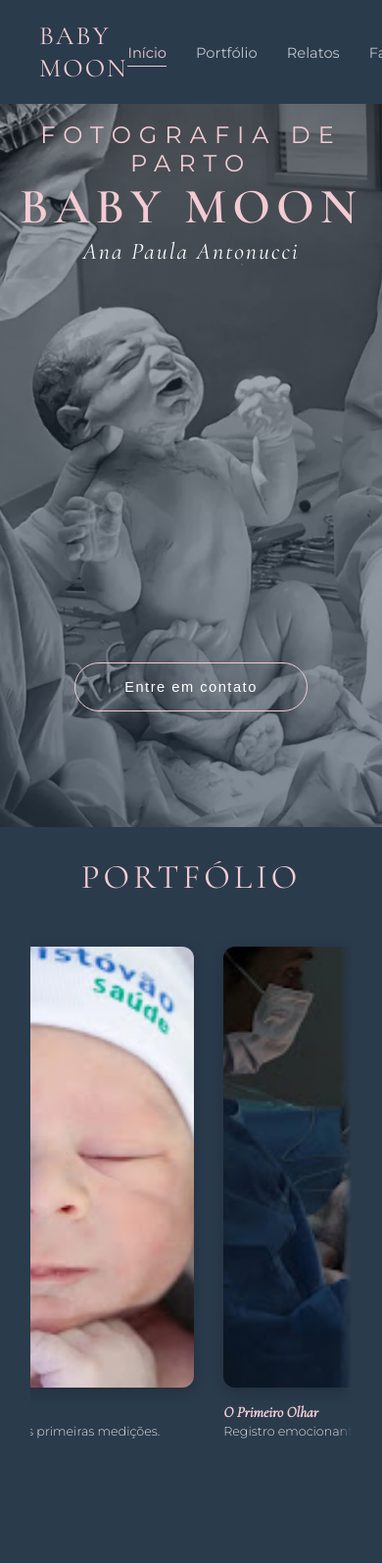
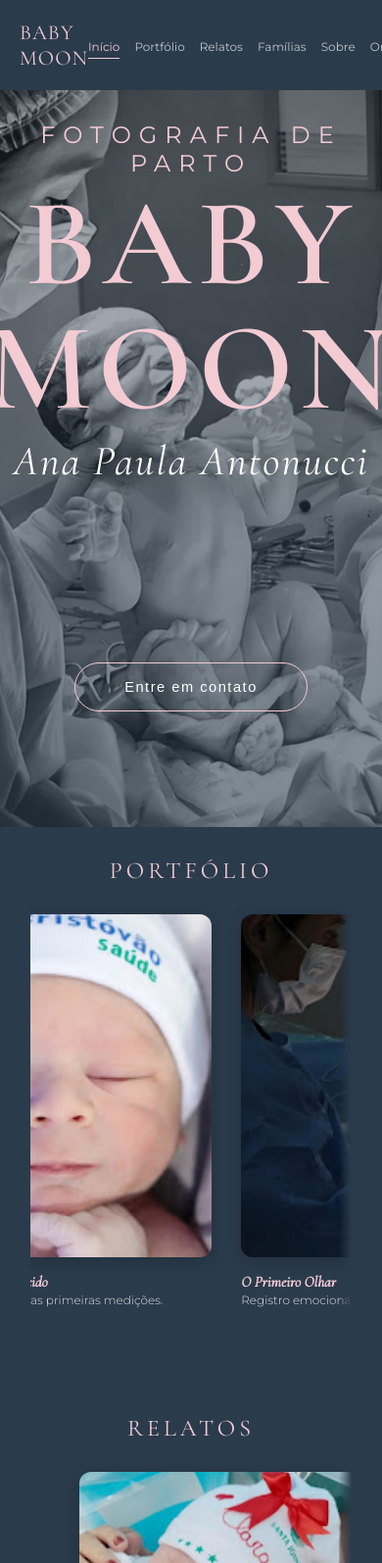
Before and after one commit to GiovannaAntonucci/BABYMOON, a plain HTML site: page index.html in a window 390 px wide. Shown: the top 1595 px of the page at 98% size. Drawn offline with nearby package versions, Linux system fonts and the light colour scheme.

Commit message:
Responsividade para cll

```diff
--- a/style.css
+++ b/style.css
@@ -460,27 +460,6 @@ body {
 }
 
 /* ==========================================================================
-   7. RESPONSIVIDADE (PARA CELULAR)
-   ========================================================================== */
-@media (max-width: 768px) {
-    .photo-grid, .about-container {
-        grid-template-columns: 1fr; /* No celular vira uma única coluna pra não esmagar */
-        gap: 40px;
-    }
-
-    .about-container {
-        text-align: center;
-    }
-
-    .hero-title {
-        font-size: 38pt; /* No celular ele reduz para não estourar a tela */
-    }
-    .hero-subtitle-bottom {
-        font-size: 18pt;
-    }
-}
-
-/* ==========================================================================
    VARIAÇÃO 1: PORTFÓLIO (Estilo Padrão e Alinhado)
    ========================================================================= */
    .photo-section:nth-of-type(2) .photo-card .image-holder {
@@ -700,3 +679,57 @@ body {
 .nav-link.active::after {
     width: 100%;
 }
+
+/* ==========================================================================
+   RESPONSIVIDADE (PARA CELULAR)
+   ========================================================================== */
+@media (max-width: 768px) {
+
+    /* 1. Ajustes no Menu de Navegação Superior (Navbar) */
+    .nav-container {
+        padding: 0 20px; /* Reduz o recuo nas bordas da tela */
+    }
+
+    .nav-logo {
+        font-size: 16pt; /* Diminui um pouco a logo para não ocupar espaço demais */
+        letter-spacing: 1px;
+    }
+
+    .nav-menu {
+        gap: 15px; /* Reduz o espaço entre os botões para caberem em uma linha só */
+    }
+
+    .nav-link {
+        font-size: 9pt; /* Diminui a letra dos links para não quebrar linha no celular */
+    }
+
+    /* 2. Ajustes nos Títulos das Seções */
+    .section-title {
+        font-size: 18pt; /* Deixa os títulos das seções proporcionais à tela do celular */
+        margin-bottom: 20px;
+    }
+
+    /* 3. Ajustes no Container do Carrossel */
+    .carousel-container {
+        padding: 0 10px; /* Margem sutil para as fotos não colarem 100% na tela */
+
+        /* Ajusta o efeito esfumaçado para 6% no celular, dando mais área útil para ver as fotos */
+        -webkit-mask-image: linear-gradient(to right, transparent 0%, black 6%, black 94%, transparent 100%);
+        mask-image: linear-gradient(to right, transparent 0%, black 6%, black 94%, transparent 100%);
+    }
+
+    /* 4. O SEGREDO: Redimensionar as fotos para que caiba mais de uma na tela do celular */
+    .photo-card {
+        flex: 0 0 75%; /* Cada foto vai ocupar 75% da largura da tela do celular */
+        max-width: 75%;
+    }
+
+    /* Ajusta a altura das imagens dentro do segurador (image-holder) */
+    .image-holder {
+        height: 350px; /* Uma altura vertical excelente para telas de celulares */
+    }
+
+    .photo-desc {
+        font-size: 9pt; /* Diminui um pouco a legenda embaixo da foto */
+    }
+}
```
